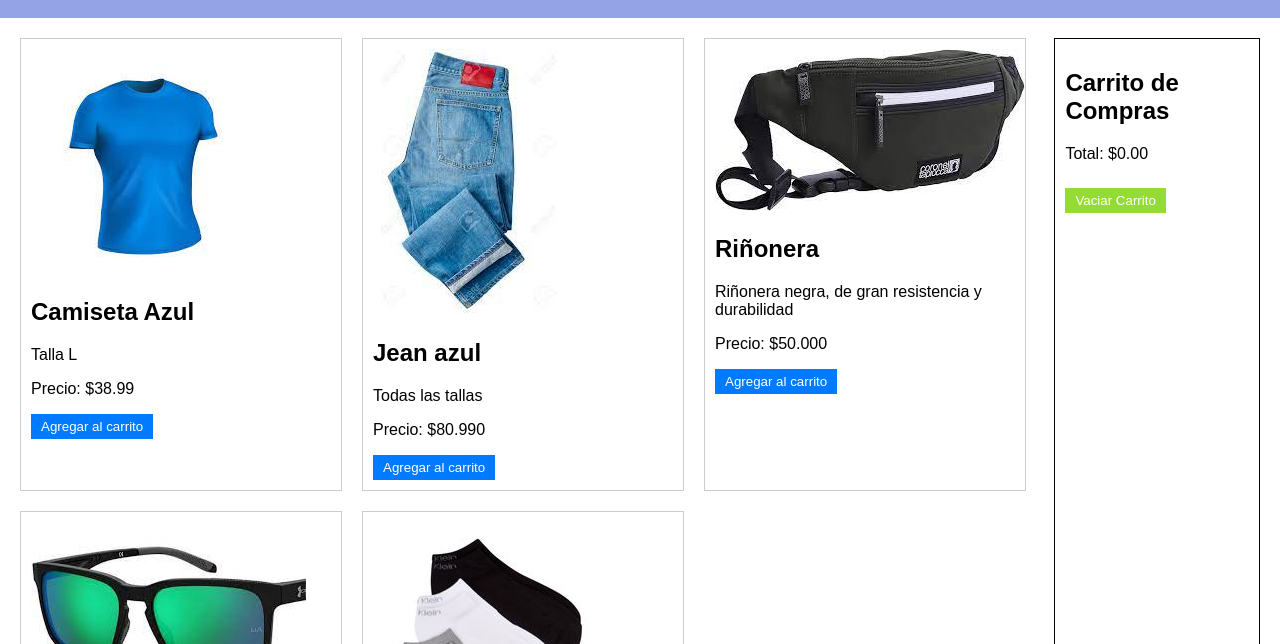
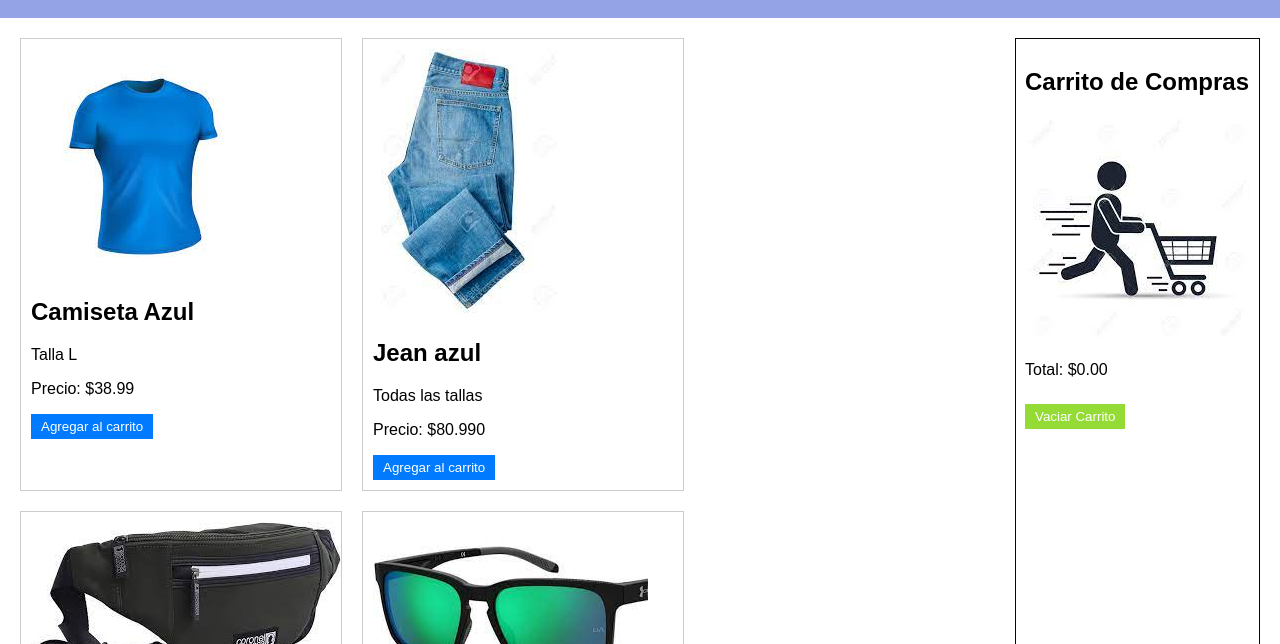
Before and after one commit to Nataly12cg/tienda-virtual-ropa-JavaN1, a plain HTML site: page index.html in a window 1280 px wide. Shown: the part 156-800 px from the top of the page. Drawn offline with Linux system fonts and the light colour scheme.

Commit message:
nuevos cambios

```diff
--- a/css/styles.css
+++ b/css/styles.css
@@ -39,7 +39,7 @@ body {
   .carrito {
     width: 300px;
     border: 1px solid #0a0606;
-    padding: 10px;
+    padding: 9px;
   }
 
   /* Estilos para botones */
--- a/index.html
+++ b/index.html
@@ -50,9 +50,9 @@
       </div>
       <!-- Más productos -->
     </section>
-
     <aside class="carrito">
       <h2>Carrito de Compras</h2>
+      <img src="img/carroc.jpg" alt="Imagen de carrito">
       <ul class="lista-carrito">
         <!-- Los productos seleccionados se agregarán aquí -->
       </ul>
```
Also changed, not shown: img/carroc.jpg (added).
